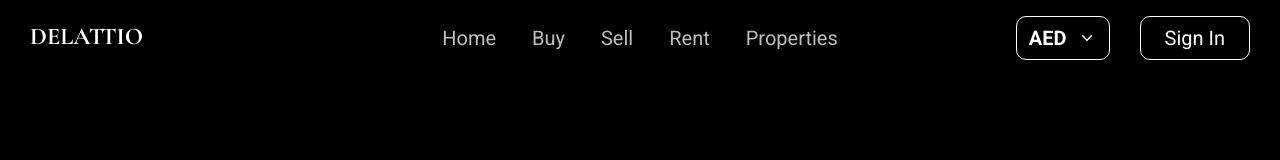
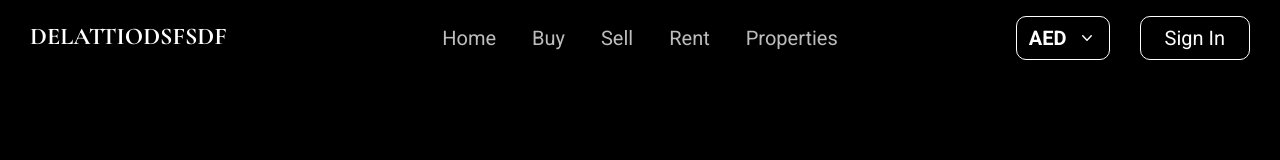
Before and after one commit to super0111/LandingPage-Sliders-, a Next.js app: page / in a window 1280 px wide. Shown: the top 160 px of the page. Built offline with nearby package versions, Linux system fonts and the light colour scheme.

Commit message:
OP-complete

```diff
--- a/components/header/Header.js
+++ b/components/header/Header.js
@@ -42,10 +42,10 @@ const Header = () => {
     }
     let classname = router.pathname === "/product" ?`bg-${bg}`:'bg-black'
     return (
-        <header className={`flex items-center justify-between py-4 px-[30px] w-full z-1000 ${classname}`}>
+        <header className={`flex items-center justify-between py-4 px-[30px] w-full z-1000 ${classname}`} style={{ backgroundColor: 'black !important' }}>
             <Link href="/">
                 <span className="text-2xl leading-6 text-white font-bold uppercase font-CormorantGaramond">
-                    Delattio
+                    Delattiodsfsdf
                 </span>
             </Link>
             <div className="hidden xl:flex items-center gap-9 absolute left-1/2 -translate-x-1/2">
```
